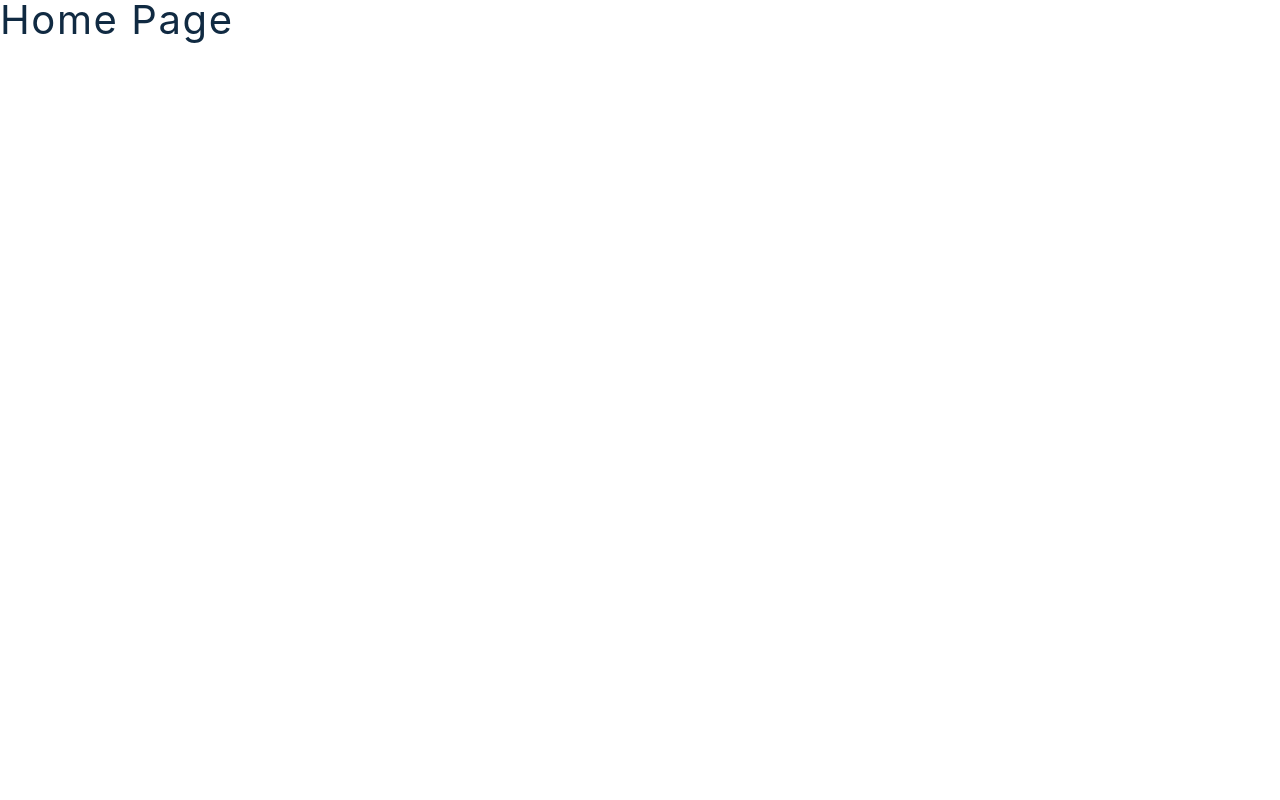
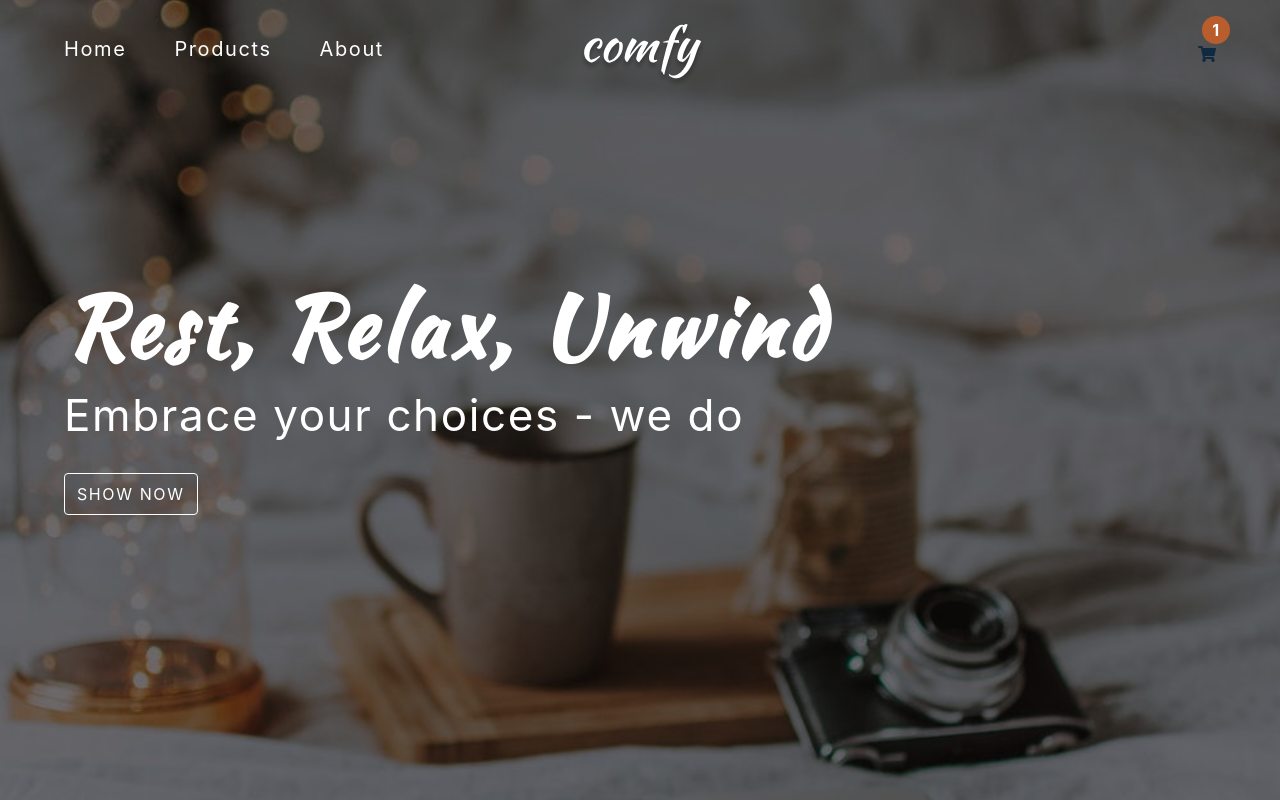
Before and after one commit to drronidz/comfy-store-js, a website with bundled scripts: page index.html in a window 1280 px wide. Built offline with nearby package versions, Linux system fonts and the light colour scheme.

Commit message:
Comfy Store Project (John Smigla): Setting up the navigation-bar and Hero section ...

```diff
--- a/index.html
+++ b/index.html
@@ -14,7 +14,34 @@
     <title>Home | Comfy</title>
   </head>
   <body>
-    <h2>home page</h2>
+    <nav class="navbar">
+      <div class="nav-center">
+        <!-- links -->
+        <button class="toggle-nav">
+          <i class="fas fa-bars"></i>
+        </button>
+        <ul class="nav-links">
+          <li><a class="nav-link" href="index.html">home</a></li>
+          <li><a class="nav-link" href="products.html">products</a></li>
+          <li><a class="nav-link" href="about.html">about</a></li>
+        </ul>
+        <!-- logo -->
+        <img src="./images/logo-white.svg" alt="logo" class="nav-logo">
+        <!-- cart icon -->
+        <div class="toggle-container">
+          <i class="fas fa-shopping-cart"></i>
+        </div>
+        <span class="cart-item-count">1</span>
+      </div>
+    </nav>
+    <!-- hero -->
+    <section class="hero">
+      <div class="hero-container">
+        <h1 class="text-slanted">rest, relax, unwind</h1>
+        <h3>Embrace your choices - we do</h3>
+        <a href="products.html" class="hero-btn">show now</a>
+      </div>
+    </section>
     <script type="module" src="index.js"></script>
   </body>
 </html>
```
